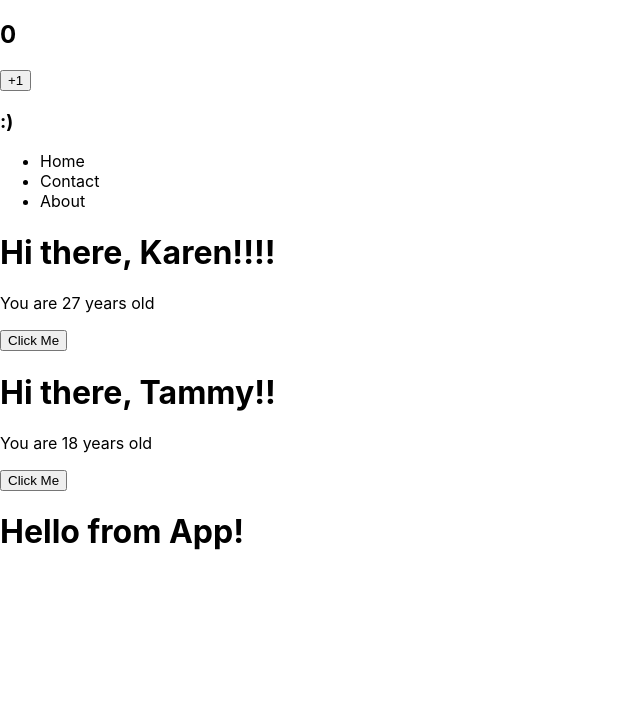
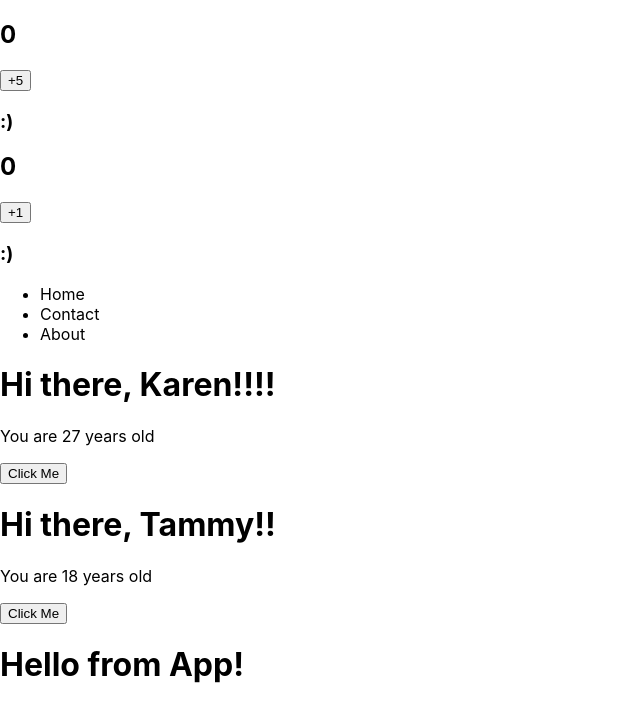
Before and after one commit to umeshraj/react_beg_steele, a React (Create React App) app in the folder my-app/: page / in a window 1280 px wide. Shown: the top 722 px of the page, without its empty margins (0-640 px from the left). Built offline with nearby package versions, Linux system fonts and the light colour scheme.

Commit message:
Using counter with props

```diff
--- a/my-app/src/App.js
+++ b/my-app/src/App.js
@@ -7,7 +7,9 @@ import Counter from "./Counter";
 function App() {
   return (
     <div>
+      <Counter step={5} />
       <Counter />
+
       <Navbar />
       <Greeter name="Karen" age="27" excitement={4} />
       <Greeter name="Tammy" excitement={2} />
--- a/my-app/src/Counter.js
+++ b/my-app/src/Counter.js
@@ -1,6 +1,6 @@
 import React, { useState } from "react";
 
-function Counter() {
+function Counter({ step = 1 }) {
   const [count, setCount] = useState(0);
   const [isHappy, setIsHappy] = useState(true);
   const toggleIsHappy = () => {
@@ -9,7 +9,7 @@ function Counter() {
   return (
     <div>
       <h2>{count}</h2>
-      <button onClick={() => setCount(count + 1)}>+1</button>
+      <button onClick={() => setCount(count + step)}>+{step}</button>
       <h3 onClick={toggleIsHappy}>{isHappy ? ":)" : ":("}</h3>
     </div>
   );
```
